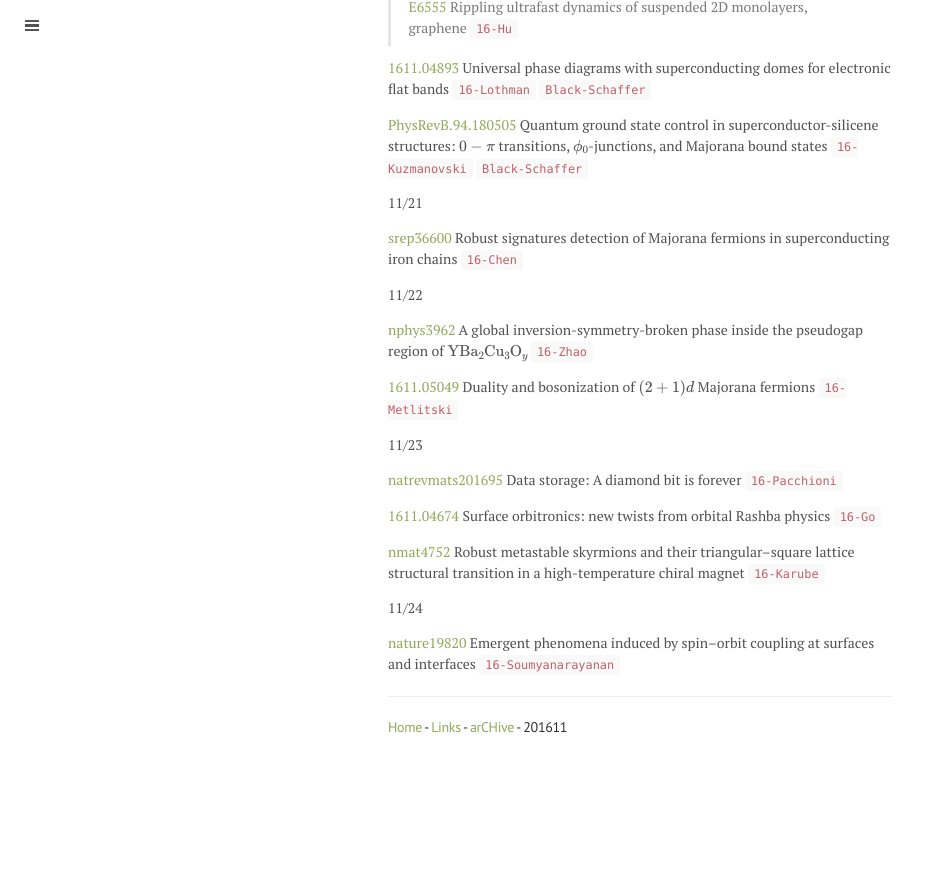
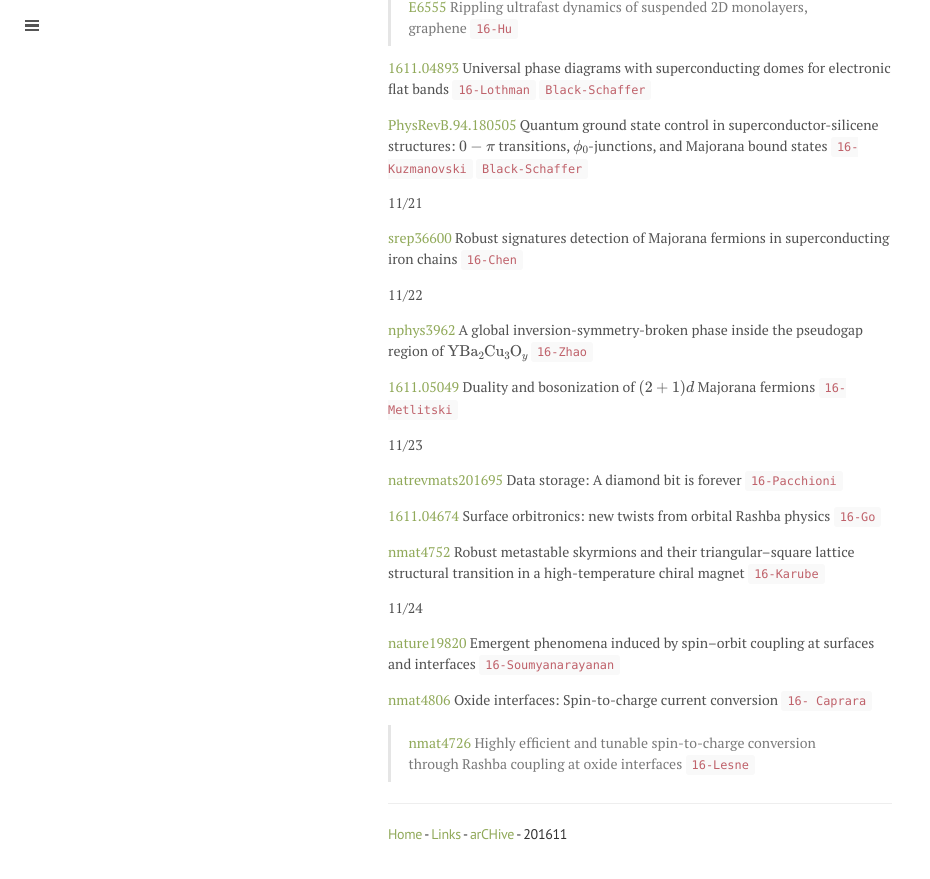
Before and after one commit to qkrwlsghdcjsworlt/work, a Jekyll site: the page built from 201611.md, in a window 1280 px wide and 900 px high, scrolled down 3721 px. Shown: the top 879 px of the window, without its empty margins (0-930 px from the left). Built offline with Jekyll 4.4.1, drawn with Linux system fonts in a browser that asks for light colours; formulas are drawn with MathJax 3; before the commit the page ends 4514 px from its top, so only the background shows below that.

Commit message:
“update”

```diff
--- a/201611.md
+++ b/201611.md
@@ -180,6 +180,14 @@ to \\( \kappa - (\mathrm{BEDT-TTF})_2 \mathrm{Cu}_2 \mathrm{(CN)}_3\\)
 
 [nature19820](http://www.nature.com/nature/journal/v539/n7630/full/nature19820.html) Emergent phenomena induced by spin–orbit coupling at surfaces and interfaces `16-Soumyanarayanan`
 
+[nmat4806](http://www.nature.com/nmat/journal/v15/n12/full/nmat4806.html) Oxide interfaces: Spin-to-charge current conversion `16- Caprara`
+
+>
+[nmat4726](http://www.nature.com/nmat/journal/v15/n12/full/nmat4726.html) Highly efficient and tunable spin-to-charge conversion through Rashba coupling at oxide interfaces `16-Lesne`
+
+
+
+
 
 
 ---
```
